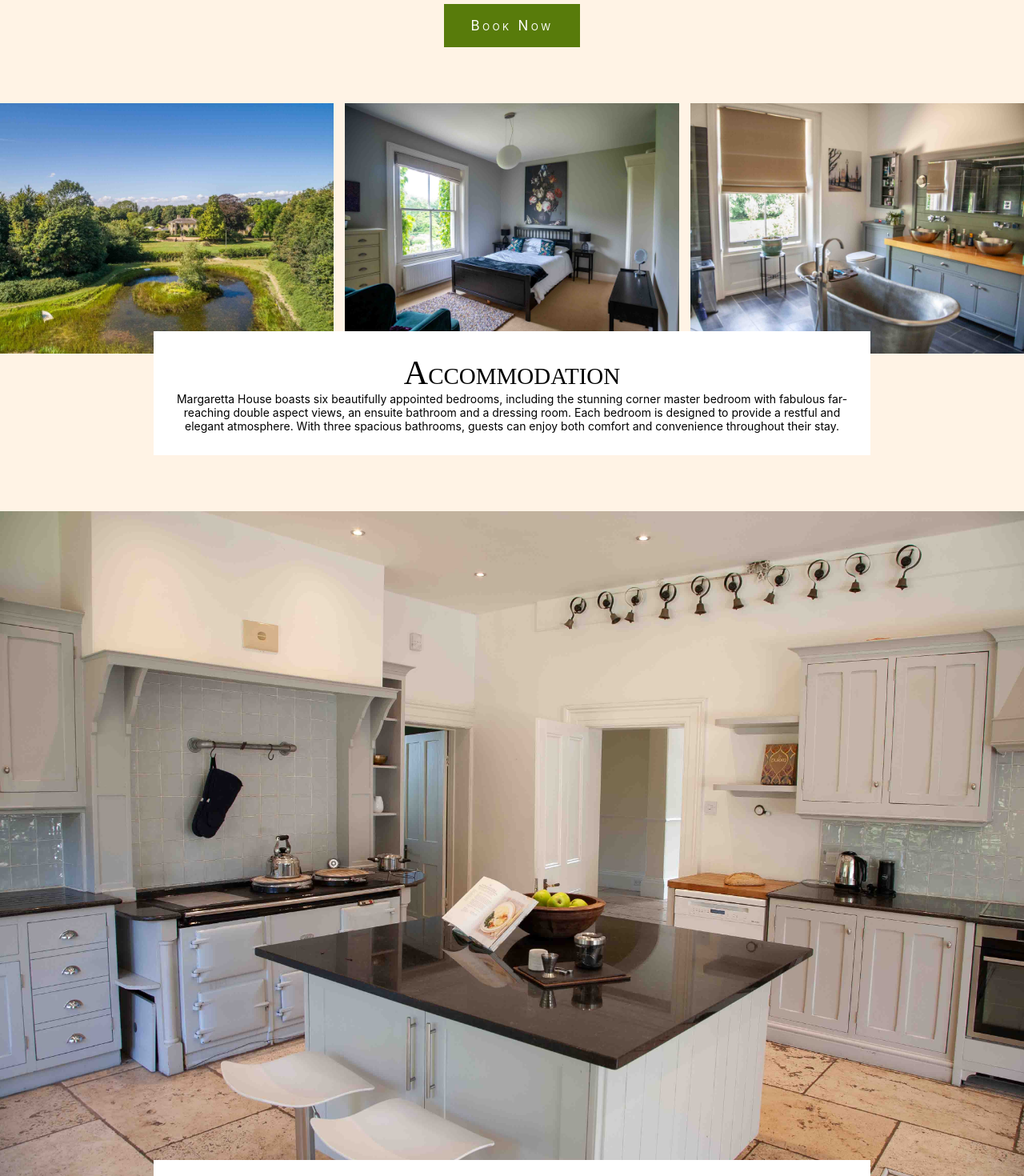
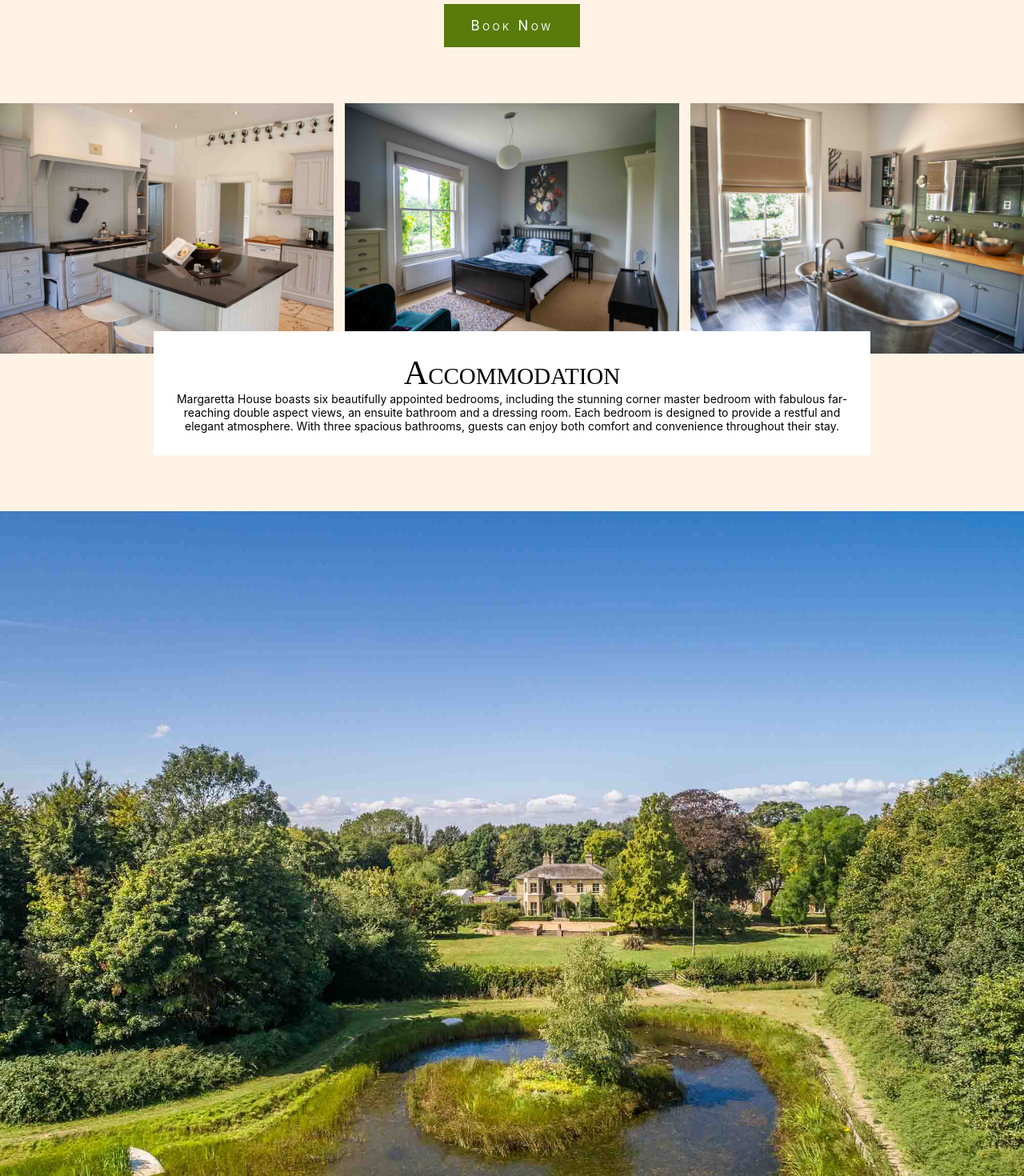
Before and after one commit to RobbieLD/margaretta-house, a Vue app: page / in a window 1280 px wide. Shown: the part 1000-2470 px from the top of the page at 80% size. Built offline with nearby package versions, Linux system fonts and the light colour scheme.

Commit message:
photo swap

```diff
--- a/src/views/HomeView.vue
+++ b/src/views/HomeView.vue
@@ -11,8 +11,8 @@ import TripleImageHero from '@/components/TripleImageHero.vue';
     <div class="container">
         <video class="video" src="/hero.mp4" loop autoplay muted playsinline webkit-playsinline></video>
         <BookingHero></BookingHero>
-        <TripleImageHero title="Accommodation" content="Margaretta House boasts six beautifully appointed bedrooms, including the stunning corner master bedroom with fabulous far-reaching double aspect views, an ensuite bathroom and a dressing room. Each bedroom is designed to provide a restful and elegant atmosphere. With three spacious bathrooms, guests can enjoy both comfort and convenience throughout their stay." image1="new_house.jpg" image2="bedroom_1.jpg" image3="bathroom_1.jpg"></TripleImageHero>
-        <SingleImageHero title="Dining & Entertaining" image="kitchen.jpg" content="The heart of Margaretta House is its informal farmhouse kitchen, complemented by a grand dining room that comfortably seats up to 18 guests. Whether you're hosting a formal dinner or a casual gathering, the space provides the perfect backdrop for unforgettable meals and celebrations."></SingleImageHero>
+        <TripleImageHero title="Accommodation" content="Margaretta House boasts six beautifully appointed bedrooms, including the stunning corner master bedroom with fabulous far-reaching double aspect views, an ensuite bathroom and a dressing room. Each bedroom is designed to provide a restful and elegant atmosphere. With three spacious bathrooms, guests can enjoy both comfort and convenience throughout their stay." image1="kitchen_1.jpg" image2="bedroom_1.jpg" image3="bathroom_1.jpg"></TripleImageHero>
+        <SingleImageHero title="Dining & Entertaining" image="new_house.jpg" content="The heart of Margaretta House is its informal farmhouse kitchen, complemented by a grand dining room that comfortably seats up to 18 guests. Whether you're hosting a formal dinner or a casual gathering, the space provides the perfect backdrop for unforgettable meals and celebrations."></SingleImageHero>
         <BannerImageHero title="Amenities" content="Swimming Pool & Hot Tub: Relax and unwind in our outdoor swimming pool or soak in the hot tub while surrounded by the natural beauty of our expansive grounds." image="pool_2.jpg" justify="center" align="center"></BannerImageHero>
         <QuadImageHero title="Gardens & Woodlands" :images="['/clock.jpg','/driveway.jpg', '/pond.jpg', '/weddingcake.jpg']" content="Explore the gardens, wildlife ponds, and woodlands that envelop Margaretta House. These 43 acres offer a peaceful retreat in natural beauty, home to deer, hedgehogs, and beautiful birds. Margaretta House invites you to experience the charm and elegance of this unique property. Whether you're planning a family reunion, a special celebration, or a peaceful escape, Margaretta House promises a memorable stay."></QuadImageHero>
     </div>
```
Also changed, not shown: public/kitchen_1.jpg (added).
